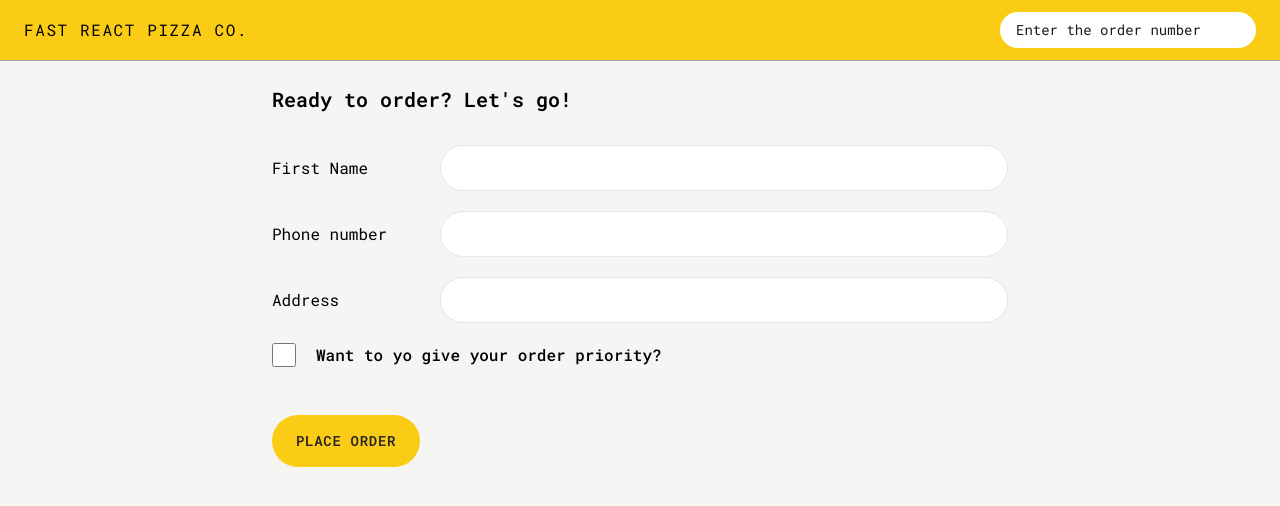
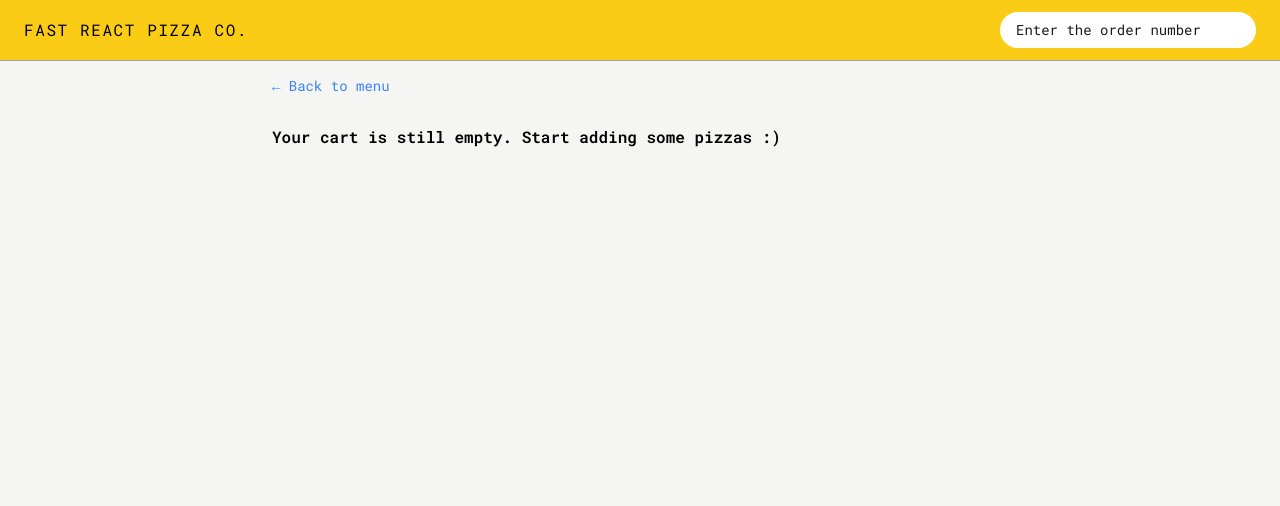
Before and after one commit to ritikkamboj/Fast-React-Pizza, a React (Vite) app: page /order/new in a window 1280 px wide. Shown: the top 506 px of the page. Built offline with nearby package versions, Linux system fonts and the light colour scheme.

Commit message:
facing issue in creating order

```diff
--- a/src/features/order/CreateOrder.jsx
+++ b/src/features/order/CreateOrder.jsx
@@ -4,6 +4,8 @@ import { Form, redirect, useActionData, useNavigation } from 'react-router-dom';
 import { createOrder } from '../../services/apiRestaurant';
 import Button from '../../ui/Button';
 import { useSelector } from 'react-redux';
+import { getCart } from '../cart/userCart';
+import EmptyCart from '../cart/EmptyCart';
 
 // https://uibakery.io/regex-library/phone-number
 const isValidPhone = (str) =>
@@ -46,7 +48,12 @@ function CreateOrder() {
 
   const isSubmitting = navigation.state === 'submitting';
 
-  const cart = fakeCart;
+  // const cart = fakeCart;
+
+  const cart = useSelector(getCart);
+  console.log(cart);
+
+  if (!cart.length) return <EmptyCart />;
 
   return (
     <div className="px-4 py-6">
@@ -60,7 +67,7 @@ function CreateOrder() {
             <input
               className="input"
               type="text"
-              name="address"
+              name="name"
               required
               defaultValue={username}
             />
@@ -116,9 +123,17 @@ export async function action({ request }) {
   console.log(formData);
   const data = Object.fromEntries(formData);
   console.log(data);
+  const cart = JSON.parse(data.cart).map((item) => ({
+    pizzaId: item.id,
+    quantity: item.numOfItems,
+    // Include other fields if required by the API
+    name: item.name,
+    unitPrice: item.unitPrice,
+    totalPrice: item.totalPrice,
+  }));
   const order = {
     ...data,
-    cart: JSON.parse(data.cart),
+    cart,
     priority: data.priority === 'on',
   };
 
--- a/src/services/apiRestaurant.js
+++ b/src/services/apiRestaurant.js
@@ -28,6 +28,8 @@ export async function createOrder(newOrder) {
       },
     });
 
+    console.log('yaha tak', res);
+
     if (!res.ok) throw Error();
     const { data } = await res.json();
     return data;
```
